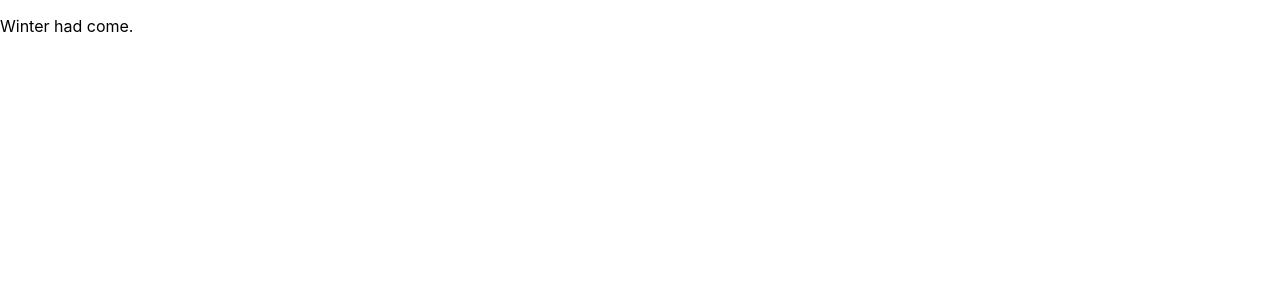
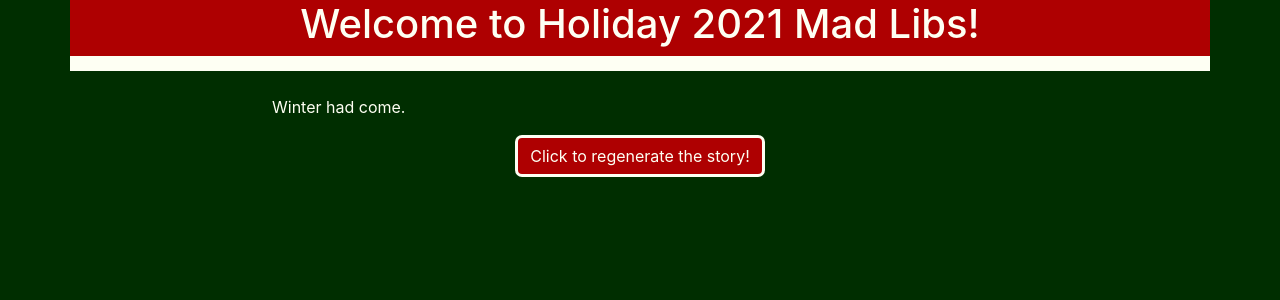
Before and after one commit to LauraCole1900/holiday-ecard-2021, a React (Create React App) app: page / in a window 1280 px wide. Shown: the top 300 px of the page. Built offline with nearby package versions, Linux system fonts and the light colour scheme.

Commit message:
added Bootstrap cdn, changed title in tab, added basic styling, added basic page structure, still working on word arrays

```diff
--- a/public/index.html
+++ b/public/index.html
@@ -15,6 +15,8 @@
       user's mobile device or desktop. See https://developers.google.com/web/fundamentals/web-app-manifest/
     -->
     <link rel="manifest" href="%PUBLIC_URL%/manifest.json" />
+    <link href="https://cdn.jsdelivr.net/npm/bootstrap@5.1.3/dist/css/bootstrap.min.css" rel="stylesheet"
+    integrity="sha384-1BmE4kWBq78iYhFldvKuhfTAU6auU8tT94WrHftjDbrCEXSU1oBoqyl2QvZ6jIW3" crossorigin="anonymous">
     <!--
       Notice the use of %PUBLIC_URL% in the tags above.
       It will be replaced with the URL of the `public` folder during the build.
@@ -24,7 +26,7 @@
       work correctly both with client-side routing and a non-root public URL.
       Learn how to configure a non-root public URL by running `npm run build`.
     -->
-    <title>React App</title>
+    <title>Holiday Mad-Libs 2021</title>
   </head>
   <body>
     <noscript>You need to enable JavaScript to run this app.</noscript>
--- a/src/pages/lander.js
+++ b/src/pages/lander.js
@@ -1,5 +1,6 @@
 import React from "react";
 import { Button, Col, Container, Row } from "react-bootstrap";
+import "./style.css";
 
 // Run random() for each blank
 // Push results to word array
@@ -11,9 +12,9 @@ const Lander = () => {
   const carolNames = ["in the bleak midwinter", "silent night", "away in a manger"]
   const singNouns = ["pine tree", "eggnog", "Yule log", "wreath", "garland", "poinsettia", "scarf", "hat", "menorah", "dreidl", "gelt", "sufganiyah", "hot chocolate", "candy cane", "fruitcake", "holly", "mistletoe", "gingerbread house", "kinara", "mishumaa sabaa", "kikombe cha umoja", "mkeka", "mazao", "muhindi", "zawadi", "nutcracker", "snow", "sleigh", "tinsel", "birds nest", "pickle"];
   const plurNouns = ["lights", "candles", "cookies", "carrots", "latkes", "stockings", "skis", "bells", "ribbons", "presents", "snowflakes", "ornaments", "lists"];
-  const colors = ["red", "green", "white", "silver", "gold", "black"]
-  const verbs = ["crackled", "cackled", "sparkled", "checked", "laughed", "ran", "flew", "froze", "melted", "slid", "crunched", "said", "asked", "fell", "built", "tapped", "hung", "decorated", "baked", "made", "mixed", "drifted", "drove", "dove", "dripped", "burned", "twinkled", "fought", "clashed", "jingled", "rang", "sang"];
-  const adjectives = [];
+  const colors = ["red", "green", "white", "silver", "gold", "black", "orange", "purple", "blue"]
+  const verbs = ["crackled", "cackled", "sparkled", "checked", "laughed", "ran", "flew", "froze", "melted", "slid", "crunched", "said", "asked", "fell", "built", "tapped", "hung", "decorated", "baked", "made", "mixed", "drifted", "drove", "dove", "dripped", "burned", "twinkled", "fought", "clashed", "jingled", "rang", "sang", "broke", "shattered", "was", "stubbed", "slipped", "cleaned", "opened", "closed", "started", "stopped", "rolled", "grew", "mowed", "raked", "shoveled", "jumped"];
+  const adjectives = ["good", "bad", "cold", "hot", "lukewarm", "spiky", "soft", "clean", "dirty", "high", "low", "wet", "dry", "round", "square", "triangular", "fluffy", "damp", "moist", "bland", "flavorful", "foreboding", "welcoming", "feathery", ""];
   const adverbs = [];
   let chosenWords = [];
 
@@ -23,13 +24,27 @@ const Lander = () => {
     chosenWords.push(word);
   }
 
-  return(
+  const generateStory = () => {
+
+  }
+
+  return (
     <>
       <Container>
         <Row>
-          <Col sm={12}>
+          <Col sm={12} className="d-flex justify-content-center header">
+            <h1>Welcome to Holiday 2021 Mad Libs!</h1>
+          </Col>
+        </Row>
+        <Row className="story">
+          <Col sm={{ span: 8, offset: 2 }}>
             <p>Winter had come.</p>
             <p></p>
+          </Col>
+        </Row>
+        <Row className="d-flex justify-content-center">
+          <Col sm="auto">
+            <Button onClick={generateStory} className="genBtn">Click to regenerate the story!</Button>
           </Col>
         </Row>
       </Container>
--- /dev/null
+++ b/src/pages/style.css
@@ -0,0 +1,29 @@
+:root {
+  --white: #fefff3;
+  --red: #ae0001;
+  --burgundy: #880a1f;
+  --pine: #002e00;
+}
+
+body {
+  color: var(--white);
+  background-color: var(--pine);
+}
+
+.genBtn {
+  color: var(--white);
+  background-color: var(--red);
+  border: 3px solid var(--white);
+  border-radius: 7px;
+}
+
+.header {
+  color: var(--white);
+  background-color: var(--red);
+  width: 100%;
+  border-bottom: 15px solid var(--white);
+}
+
+.story {
+  margin-top: 1.5rem;
+}
```
